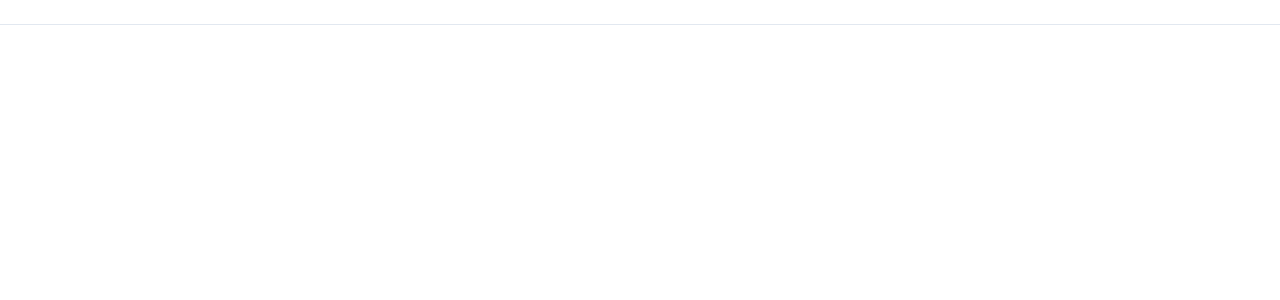
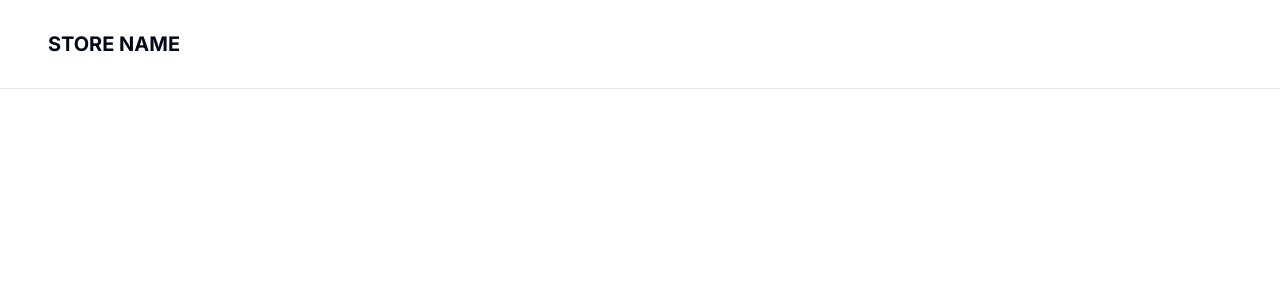
Before and after one commit to Miracle-omosede/Next-shadcn-UI, a Next.js app: page / in a window 1280 px wide. Shown: the top 300 px of the page. Built offline with nearby package versions, Linux system fonts and the light colour scheme.

Commit message:
header file

```diff
--- a/components/Header.tsx
+++ b/components/Header.tsx
@@ -1,8 +1,21 @@
 import React from 'react'
+import Container from './ui/container'
+import Link from 'next/link'
 
 const Header = () => {
   return (
     <header className='sm:flex sm:justify-between py-3 px-4 border-b'>
+        <Container>
+            <div className='relative px-4 sm:px-6 lg:px-8 flex h-16 items-center justify-between w-full'>
+                <div className='flex items-center'>
+                    <Link href="/" >
+                        <h1 className='text-xl font-bold uppercase'>
+                            store name
+                        </h1>
+                    </Link>
+                </div>
+            </div>
+        </Container>
     </header>
   )
 }
--- a/components/ui/container.tsx
+++ b/components/ui/container.tsx
@@ -1 +1,16 @@
-ra
+interface ContainerProps {
+    children: React.ReactNode;
+}
+
+const Container: React.
+FC<ContainerProps> = ({
+    children
+}) => {
+    return (
+        <div className="mx-auto w-full max-w-7xl">
+            {children}
+        </div>
+    )
+};
+
+export default Container;
```
